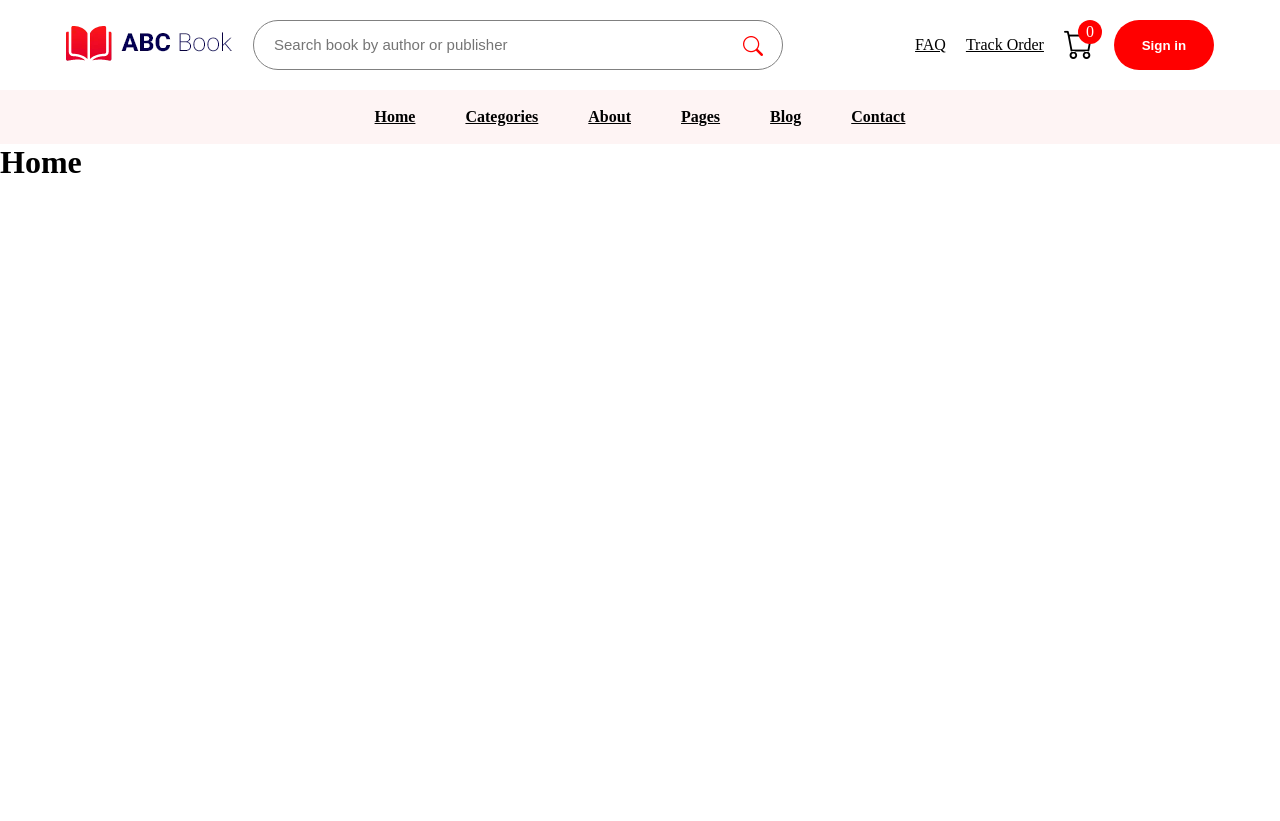
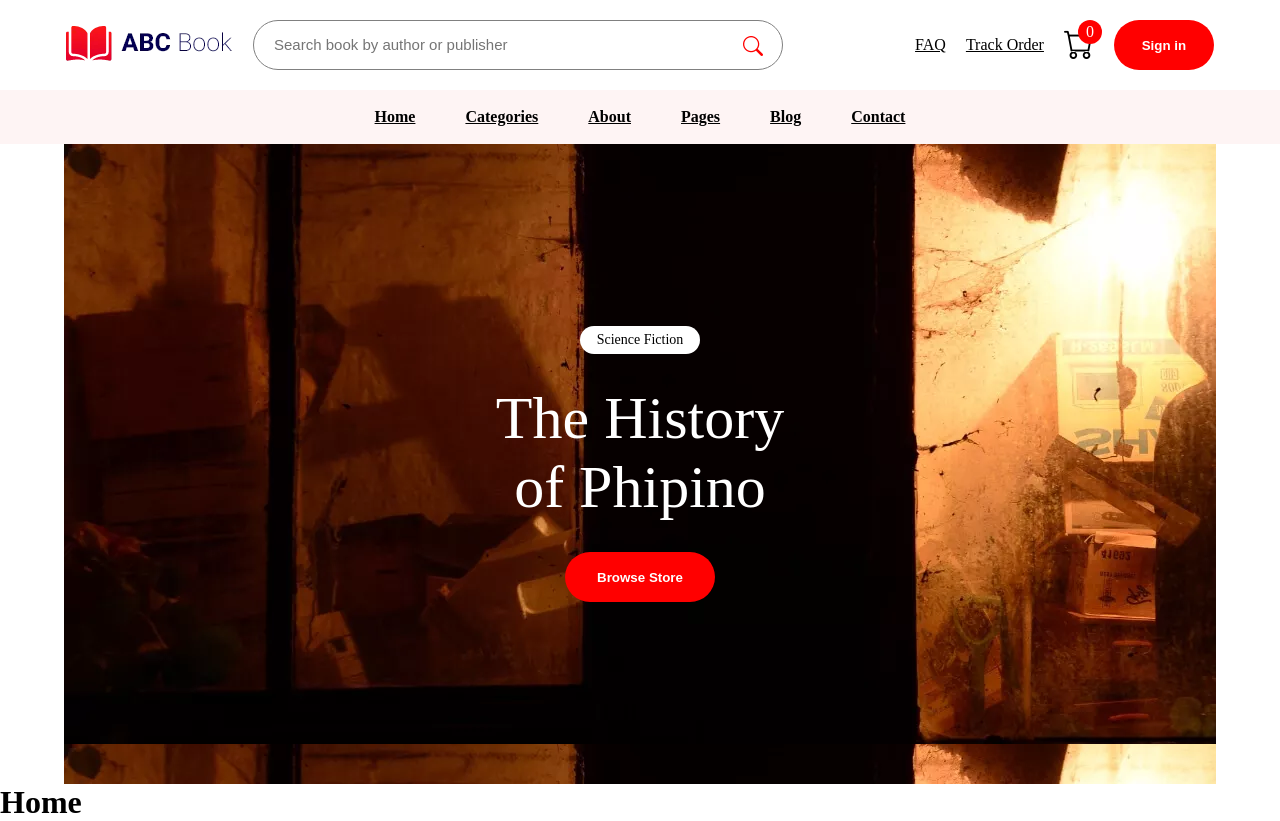
Before and after one commit to saloni11042/BookShop, a plain HTML site: page index.html in a window 1280 px wide. Before the commit the page ends 800 px from the top, so only its background shows below. Drawn offline with nearby package versions, Linux system fonts and the light colour scheme.

Commit message:
header updated

```diff
--- a/index.html
+++ b/index.html
@@ -49,7 +49,15 @@
                     <a href="./contact.html">Contact</a>
                 </div>
             </div>
-            <div class="row"></div>
+            <div class="row row3">
+                <div class="container">
+                    <div class="col col3">
+                        <div class="header-genre">Science Fiction</div>
+                        <h1 class="header-heading">The History of Phipino</h1>
+                        <button class="header-btn">Browse Store</button>
+                    </div>
+                </div>
+            </div>
         </header>
    <h1>Home</h1>
 </body>
--- a/styles/style.css
+++ b/styles/style.css
@@ -86,3 +86,51 @@
 .row2 a{
     color: black;
 }
+.row3{
+    display: flex;
+    justify-content: center;
+}
+.container{
+    background-image: url('../images/h1_hero1.jpg.webp');
+    display: flex;
+    justify-content: center;
+    align-items: center;
+    height: 80vh;
+    width: 90vw;
+}
+.header-heading{
+    color: white;
+}
+.header-genre{
+    background-color: white;
+    height: 28px;
+    width: 120px;
+    border-radius: 20px;
+    display: flex;
+    justify-content: center;
+    align-items: center;
+    font-size: 14px;
+
+}
+.header-heading{
+    font-size: 60px;
+    font-weight: normal;
+    text-align: center;
+}
+.col3{
+    width: 25vw;
+    display: flex;
+    justify-content: center;
+    align-items: center;
+    flex-direction: column;
+    gap: 30px;
+}
+.header-btn{
+    width: 150px;
+    height: 50px;
+    background-color: red;
+    border-radius: 30px;
+    border: none;
+    color: white;
+    font-weight:700;
+}
```
Also changed, not shown: images/h1_hero1.jpg.webp (added).
